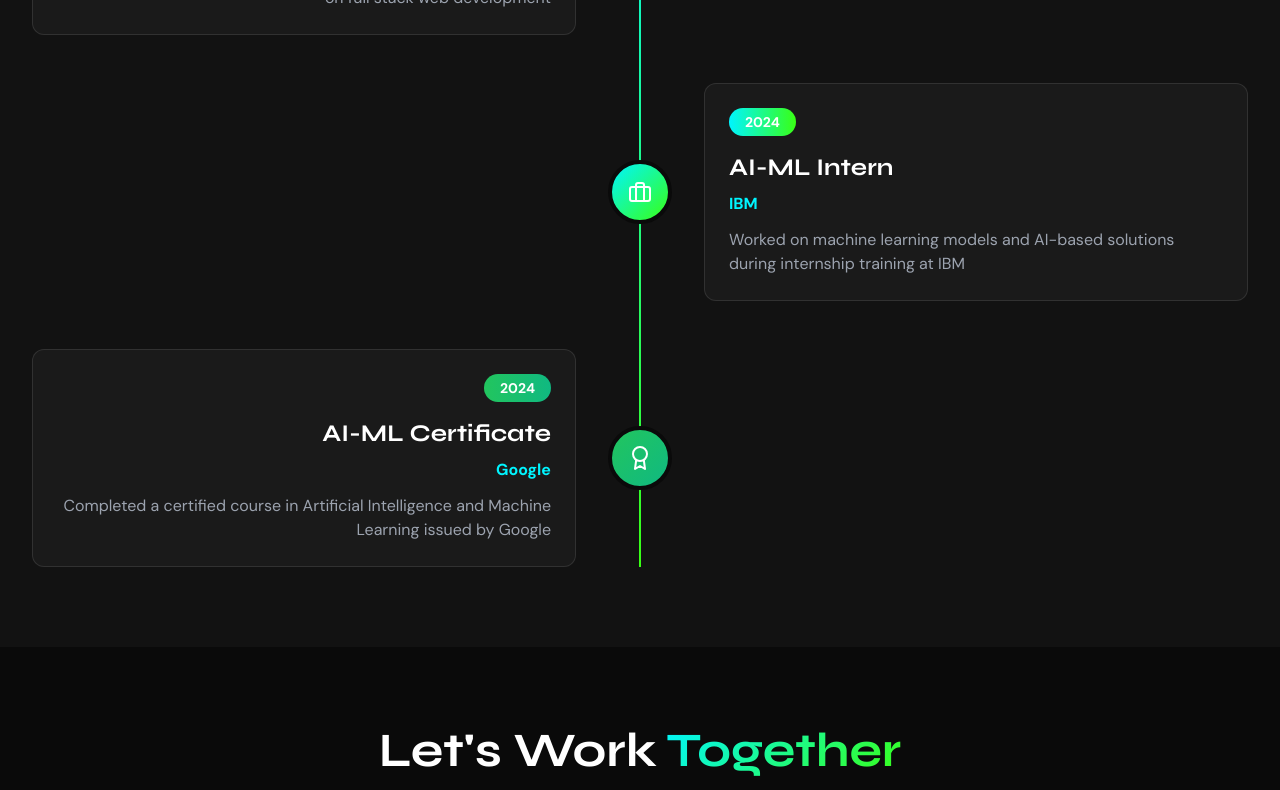
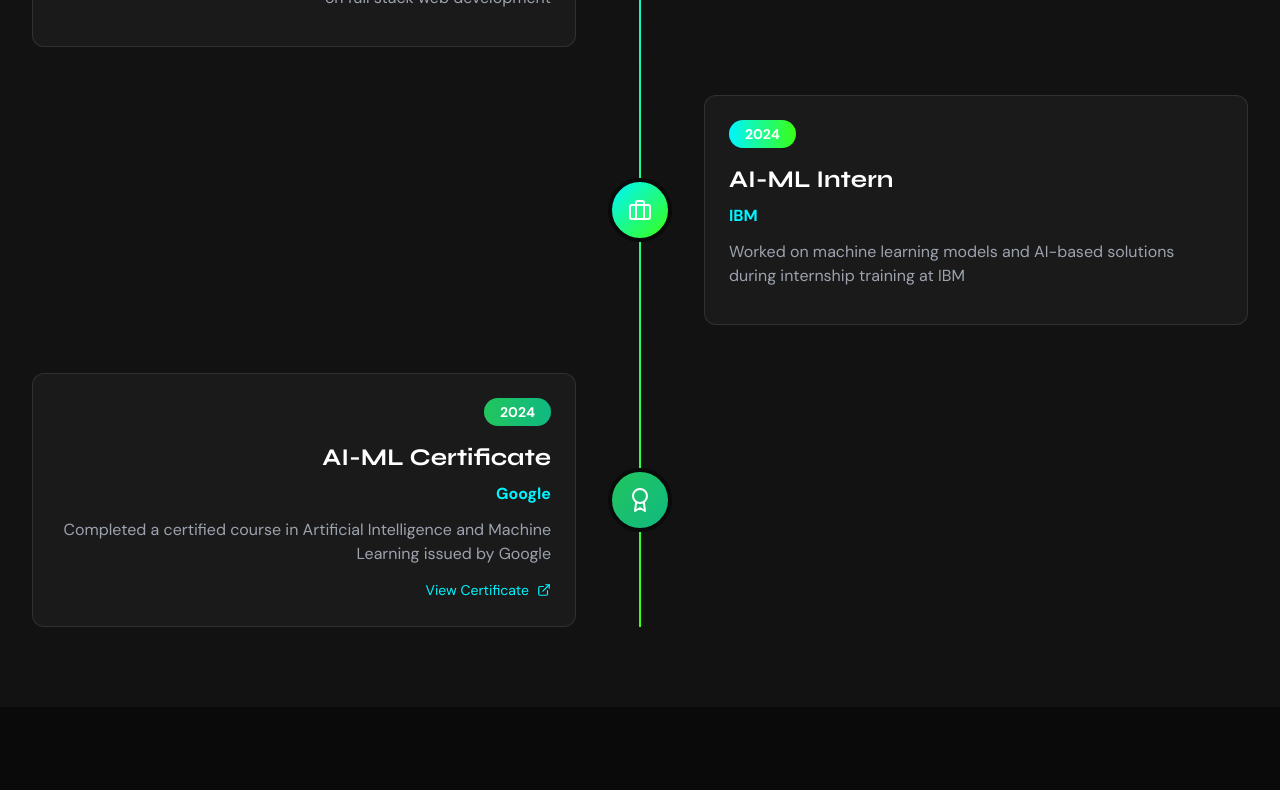
Before and after one commit to ARpatel-ARP/Portfolio, a React (Vite) app: page / in a window 1280 px wide. Shown: the part 3476-4266 px from the top of the page. Built offline with nearby package versions, Linux system fonts and the light colour scheme.

Commit message:
Add external link for AI-ML Certificate
Added a link to the AI-ML Certificate from Google and updated the Experience component to include an external link for the certificate.

```diff
--- a/src/components/Experience.tsx
+++ b/src/components/Experience.tsx
@@ -1,6 +1,6 @@
 import { motion, useInView } from 'framer-motion';
 import { useRef } from 'react';
-import { FiAward, FiBriefcase, FiBook } from 'react-icons/fi';
+import { FiAward, FiBriefcase, FiBook, FiExternalLink } from 'react-icons/fi';
 
 const Experience = () => {
   const ref = useRef(null);
@@ -14,6 +14,7 @@ const Experience = () => {
       description: 'Pursuing Bachelor\'s in Computer Science Engineering with a focus on full stack web development',
       icon: FiBook,
       color: 'from-blue-500 to-cyan-500',
+      link: null,
     },
     {
       year: '2024',
@@ -22,6 +23,7 @@ const Experience = () => {
       description: 'Worked on machine learning models and AI-based solutions during internship training at IBM',
       icon: FiBriefcase,
       color: 'from-primary to-secondary',
+      link: null,
     },
     {
       year: '2024',
@@ -30,6 +32,7 @@ const Experience = () => {
       description: 'Completed a certified course in Artificial Intelligence and Machine Learning issued by Google',
       icon: FiAward,
       color: 'from-green-500 to-emerald-500',
+      link: 'https://drive.google.com/file/d/1J10NqWET2t9n4P3WG98M0tpdQA93jf9_/view',
     },
   ];
 
@@ -80,9 +83,20 @@ const Experience = () => {
                     <p className="text-primary font-dm font-semibold mb-3">
                       {item.place}
                     </p>
-                    <p className="text-gray-400 font-dm">
+                    <p className="text-gray-400 font-dm mb-3">
                       {item.description}
                     </p>
+                    {item.link && (
+                      <a
+                        href={item.link}
+                        target="_blank"
+                        rel="noopener noreferrer"
+                        className="inline-flex items-center gap-2 text-sm font-dm text-primary hover:text-primary/80 transition-colors duration-200"
+                      >
+                        View Certificate
+                        <FiExternalLink size={14} />
+                      </a>
+                    )}
                   </div>
                 </div>
 
```
